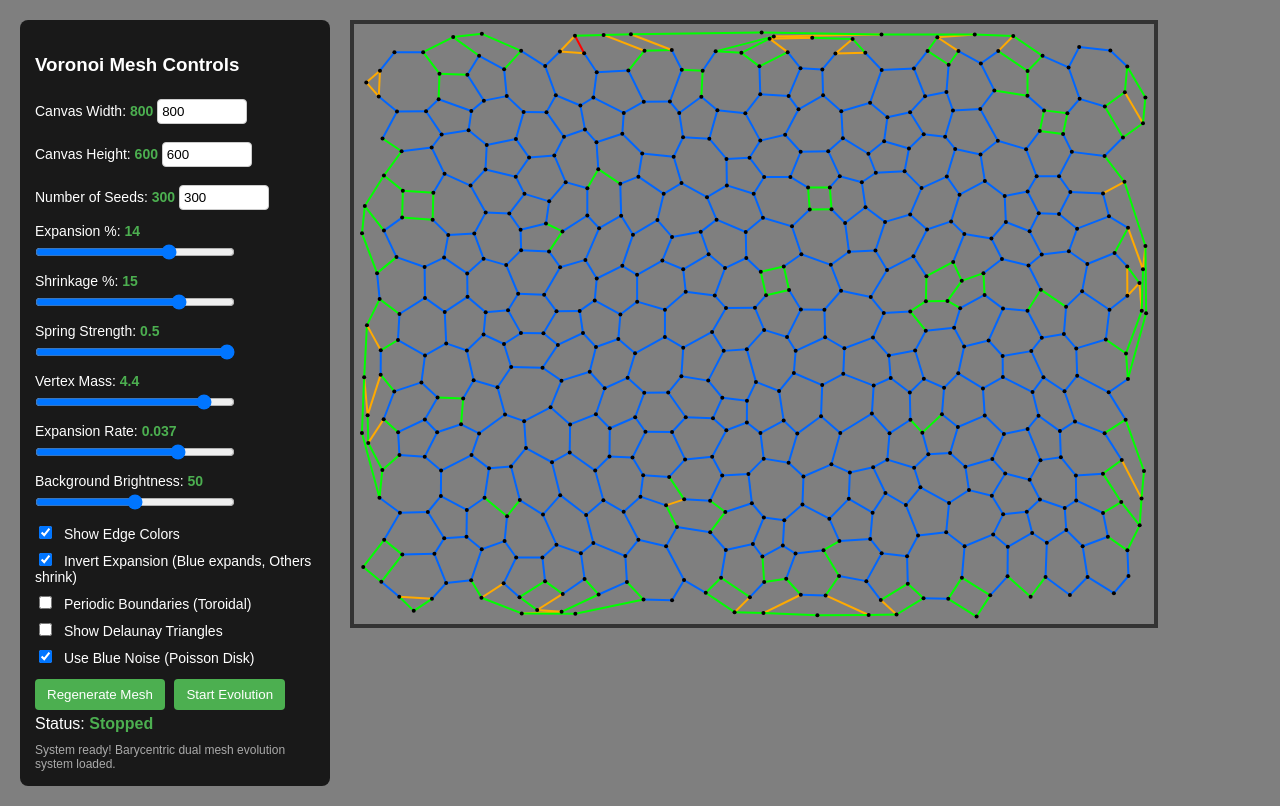
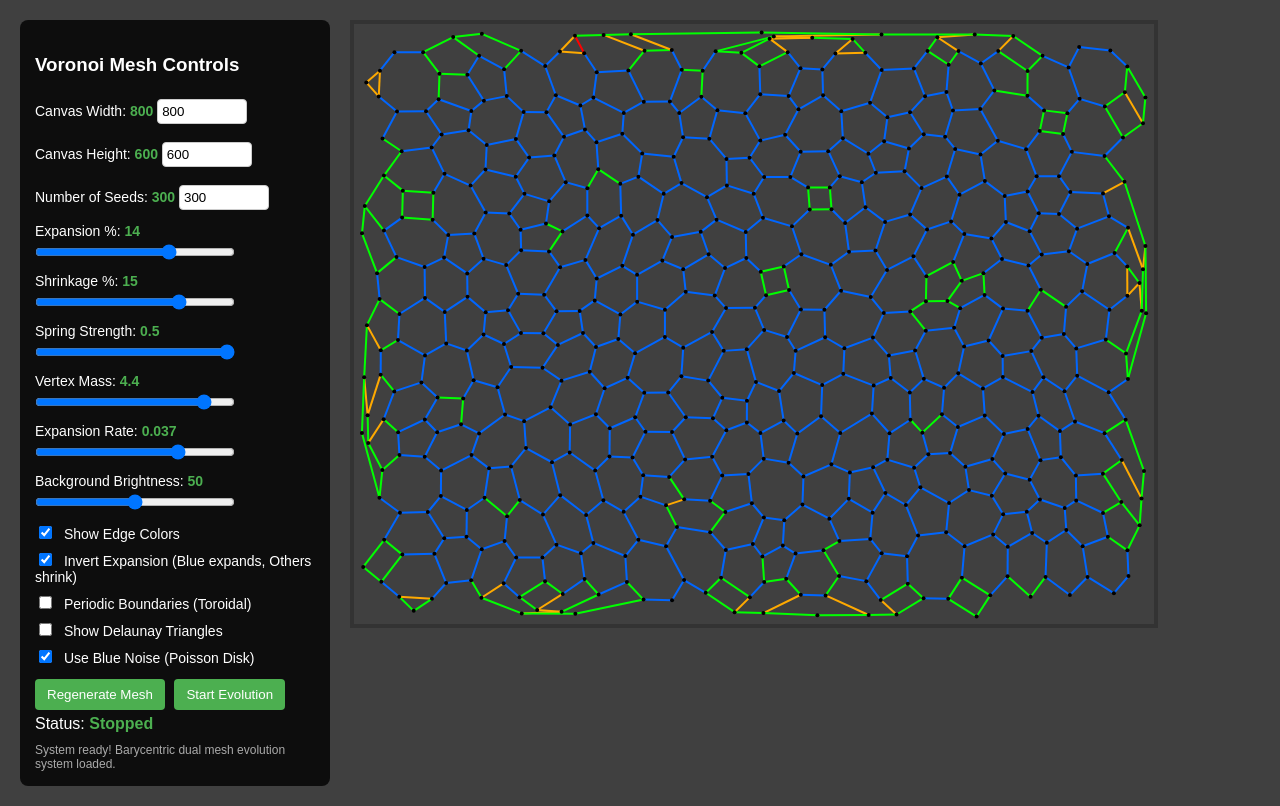
Before and after one commit to VirtualOrganics/AcuteEdges_SpringMesh, a website: page index.html in a window 1280 px wide. Drawn offline with Linux system fonts and the light colour scheme.

Commit message:
Update index.html
darker grey

```diff
--- a/index.html
+++ b/index.html
@@ -160,7 +160,7 @@
             damping: 0.98,
             vertexMass: 4.4,  // Changed from 3.0 to 4.4
             expansionRate: 0.037,  // Changed from 0.01 to 0.037
-            backgroundBrightness: 50,  // Background grey brightness (10=dark, 90=light)
+            backgroundBrightness: 25,  // Background grey brightness (10=dark, 90=light)
             showColors: true,
             invertBehavior: true,  // Changed from false to true
             periodicBoundaries: false,  // Changed from true to false
```
